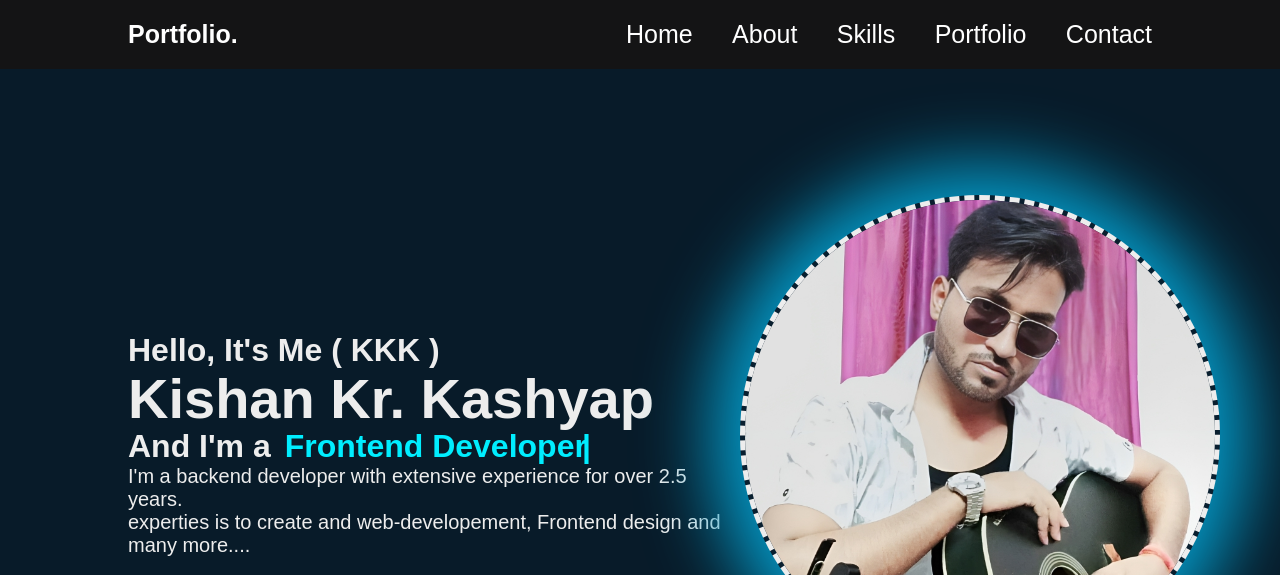
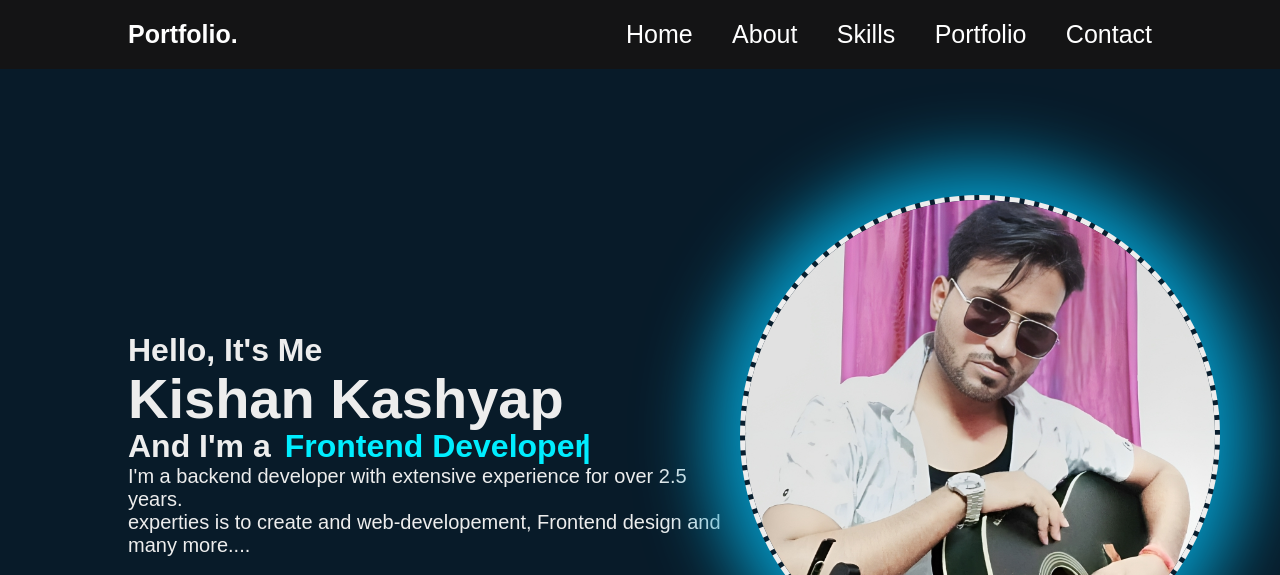
Before and after one commit to Kishan-Mypage/Portfolio, a plain HTML site: page index.html in a window 1280 px wide. Shown: the top 575 px of the page. Drawn offline with nearby package versions, Linux system fonts and the light colour scheme.

Commit message:
Update index.html

```diff
--- a/index.html
+++ b/index.html
@@ -26,8 +26,8 @@
 
     <section class="home">
         <div class="home-content">
-            <h3>Hello, It's Me ( KKK )</h3>
-            <h1>Kishan Kr. Kashyap</h1>
+            <h3>Hello, It's Me </h3>
+            <h1>Kishan Kashyap</h1>
             <h3>And I'm a <span class="text"></span></h3>
             <p>I'm a backend developer with extensive experience for over 2.5 years.
                 <br>experties is to create and web-developement, Frontend design and many more....</p>
```
